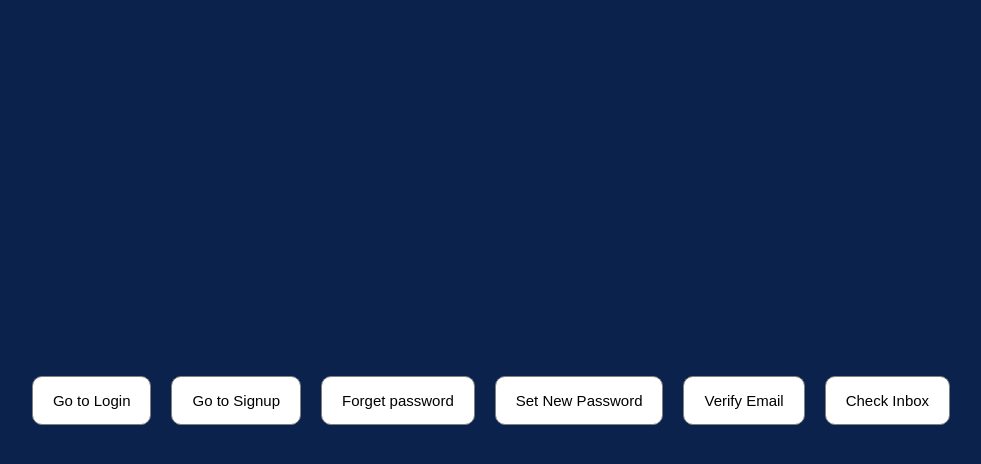
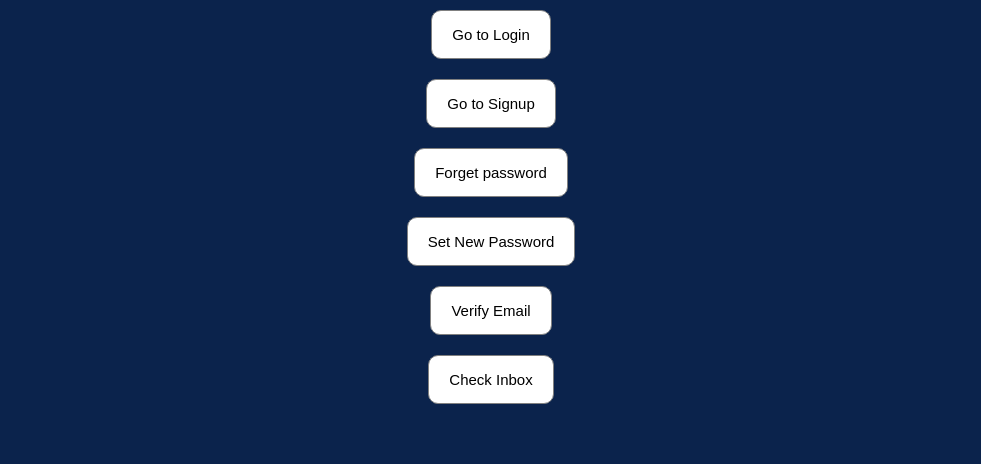
Before and after one commit to MindMate-Project/Web, a React (Create React App) app: page / in a window 1280 px wide. Shown: the top 464 px of the page, without its empty margins (149-1130 px from the left). Built offline with nearby package versions, Linux system fonts and the light colour scheme.

Commit message:
modify the home btns

```diff
--- a/src/App.css
+++ b/src/App.css
@@ -4,9 +4,10 @@
 /* Home page buttons just for mounting it will be removed later */
 .home-page {
     display: flex;
+    flex-direction: column;
     align-items: center;
     justify-content: center;
-    height: 100vh;
+    /* height: 100vh; */
 }
 
 
```
